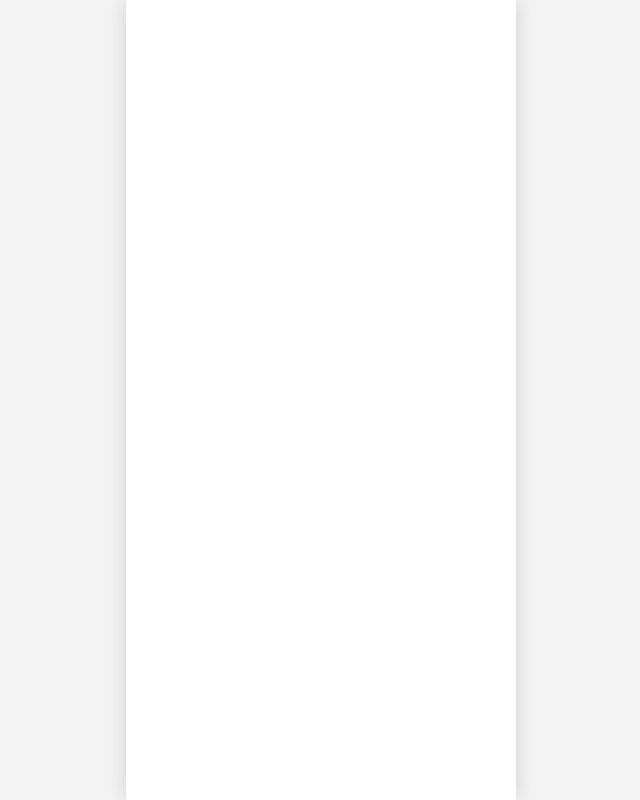
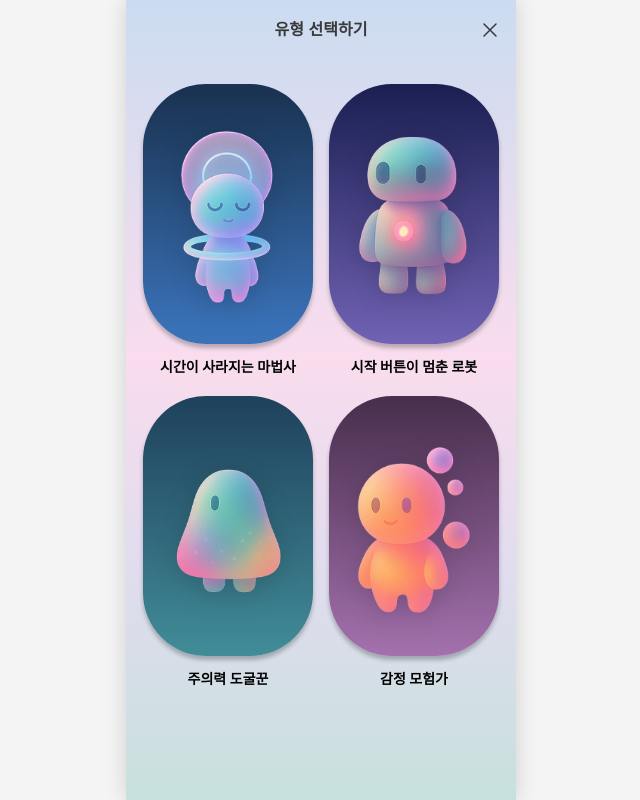
Before and after one commit to VOLRABBIT/VOLRABBIT_FE, a React (Vite) app in the folder Modo-FE/: page /character-select in a window 1280 px wide. Before the commit this address had no page. Shown: the whole page, without its empty margins (319-959 px from the left). Built offline with nearby package versions, Linux system fonts and the light colour scheme; a web font is replaced by a local one.

Commit message:
feat: 새 유형 선택하기 페이지 생성

```diff
--- a/Modo-FE/src/App.jsx
+++ b/Modo-FE/src/App.jsx
@@ -22,6 +22,7 @@ import MyPage from "./page/MyPage/MyPage.jsx";
 import Pause from "./page/Pause/Pause.jsx";
 import Report from "./page/Report/Report.jsx";
 import AllTypesPage from "./page/AllTypes/AllTypesPage.jsx";
+import CharacterSelectPage from "./page/CharacterSelect/CharacterSelectPage.jsx";
 import "./App.css";
 
 export default function App() {
@@ -53,6 +54,7 @@ export default function App() {
             <Route path="/pause" element={<Pause />} />
             <Route path="/report" element={<Report />} />
             <Route path="/all-types" element={<AllTypesPage />} />
+            <Route path="/character-select" element={<CharacterSelectPage />} />
           </Routes>
         </div>
       </div>
--- /dev/null
+++ b/Modo-FE/src/page/CharacterSelect/CharacterSelectPage.jsx
@@ -0,0 +1,92 @@
+import { useState } from "react";
+import { useNavigate } from "react-router-dom";
+import TopBar from "../../components/TopBar/TopBar";
+import CharacterCard from "../../components/CharacterCard/CharacterCard";
+import SkipModal from "../../components/Diagnosis/SkipModal";
+import styles from "./CharacterSelectPage.module.css";
+import wizardCharacter from "../../assets/character/wizard.png";
+import robotCharacter from "../../assets/character/robot.png";
+import graverobberCharacter from "../../assets/character/graverobber.png";
+import adventurerCharacter from "../../assets/character/adventurer.png";
+
+const CHARACTER_TYPES = [
+  {
+    id: "Time Wizard",
+    name: "시간이 사라지는 마법사",
+    image: wizardCharacter,
+  },
+  {
+    id: "Starter-Freeze Bot",
+    name: "시작 버튼이 멈춘 로봇",
+    image: robotCharacter,
+  },
+  {
+    id: "Attention-grave",
+    name: "주의력 도굴꾼",
+    image: graverobberCharacter,
+  },
+  {
+    id: "Emotional Adventure",
+    name: "감정 모험가",
+    image: adventurerCharacter,
+  },
+];
+
+export default function CharacterSelectPage() {
+  const navigate = useNavigate();
+  const [showCancelModal, setShowCancelModal] = useState(false);
+
+  const handleClose = () => {
+    setShowCancelModal(true);
+  };
+
+  const handleCancelModalClose = () => {
+    setShowCancelModal(false);
+  };
+
+  const handleCancelConfirm = () => {
+    setShowCancelModal(false);
+    navigate(-1);
+  };
+
+  const handleCharacterClick = (character) => {
+    // TODO: 캐릭터 선택 로직 구현
+    console.log("캐릭터 선택:", character.id);
+    navigate(-1);
+  };
+
+  return (
+    <div className={styles.container}>
+      <TopBar
+        title="유형 선택하기"
+        onClose={handleClose}
+        showClose={true}
+        showSkip={false}
+        textColor="dark"
+      />
+
+      <div className={styles.content}>
+        <div className={styles.characterGrid}>
+          {CHARACTER_TYPES.map((character) => (
+            <CharacterCard
+              key={character.id}
+              character={character}
+              onClick={() => handleCharacterClick(character)}
+            />
+          ))}
+        </div>
+      </div>
+
+      {showCancelModal && (
+        <SkipModal
+          title="캐릭터 선택을 그만둘까요?"
+          content="캐릭터의 변경을 중단하고,<br></br> 소진한 캐릭터 변경권이 회복됩니다."
+          stopButtonText="중단하기"
+          continueButtonText="취소"
+          onClose={handleCancelModalClose}
+          onStop={handleCancelConfirm}
+        />
+      )}
+    </div>
+  );
+}
--- /dev/null
+++ b/Modo-FE/src/page/CharacterSelect/CharacterSelectPage.module.css
@@ -0,0 +1,28 @@
+.container {
+  width: 100%;
+  height: 100%;
+  display: flex;
+  flex-direction: column;
+  background: linear-gradient(180deg, rgba(125, 167, 219, 0.40) 0%, rgba(241, 169, 211, 0.40) 44.71%, rgba(183, 168, 215, 0.40) 69.23%, rgba(116, 179, 170, 0.40) 100%);
+  overflow-y: auto;
+}
+
+.content {
+  flex: 1;
+  padding: 24px 16px;
+  display: flex;
+  justify-content: center;
+  align-items: flex-start;
+  box-sizing: border-box;
+  overflow-x: hidden;
+}
+
+.characterGrid {
+  display: grid;
+  grid-template-columns: repeat(2, 170px);
+  gap: 16px;
+  width: fit-content;
+  max-width: 100%;
+  box-sizing: border-box;
+  justify-content: center;
+}
--- a/Modo-FE/src/page/MyPage/MyPage.jsx
+++ b/Modo-FE/src/page/MyPage/MyPage.jsx
@@ -2,7 +2,6 @@ import { useState } from "react";
 import { useNavigate } from "react-router-dom";
 import TopBar from "../../components/TopBar/TopBar";
 import Navbar from "../../components/Navbar/Navbar";
-import CharacterChangeModal from "../../components/CharacterChangeModal/CharacterChangeModal";
 import SkipModal from "../../components/Diagnosis/SkipModal";
 import ResultPage from "../Result/ResultPage";
 import { PERSONA_DATA } from "../../data/personaData";
@@ -55,7 +54,6 @@ const CHARACTER_TO_OVERALL_TYPE_ICON = {
 export default function MyPage() {
   const navigate = useNavigate();
   const [showSkipModal, setShowSkipModal] = useState(false);
-  const [isCharacterModalOpen, setIsCharacterModalOpen] = useState(false);
   const [showResultPage, setShowResultPage] = useState(false);
   const [currentCharacterId, setCurrentCharacterId] = useState(3); // 기본값: 마법사
   const [nickname, setNickname] = useState("identity"); // 기본 닉네임
@@ -74,12 +72,7 @@ export default function MyPage() {
 
   const handleChangeConfirm = () => {
     setShowSkipModal(false);
-    setIsCharacterModalOpen(true);
-  };
-
-  const handleCharacterSelect = (characterId) => {
-    setCurrentCharacterId(characterId);
-    setIsCharacterModalOpen(false);
+    navigate("/character-select");
   };
 
   const currentCharacter = CHARACTERS.find((char) => char.id === currentCharacterId) || CHARACTERS[0];
@@ -182,14 +175,6 @@ export default function MyPage() {
           onStop={handleChangeConfirm}
         />
       )}
-
-      {isCharacterModalOpen && (
-        <CharacterChangeModal
-          onClose={() => setIsCharacterModalOpen(false)}
-          onSelect={handleCharacterSelect}
-          currentCharacterId={currentCharacterId}
-        />
-      )}
     </div>
   );
 }
```
